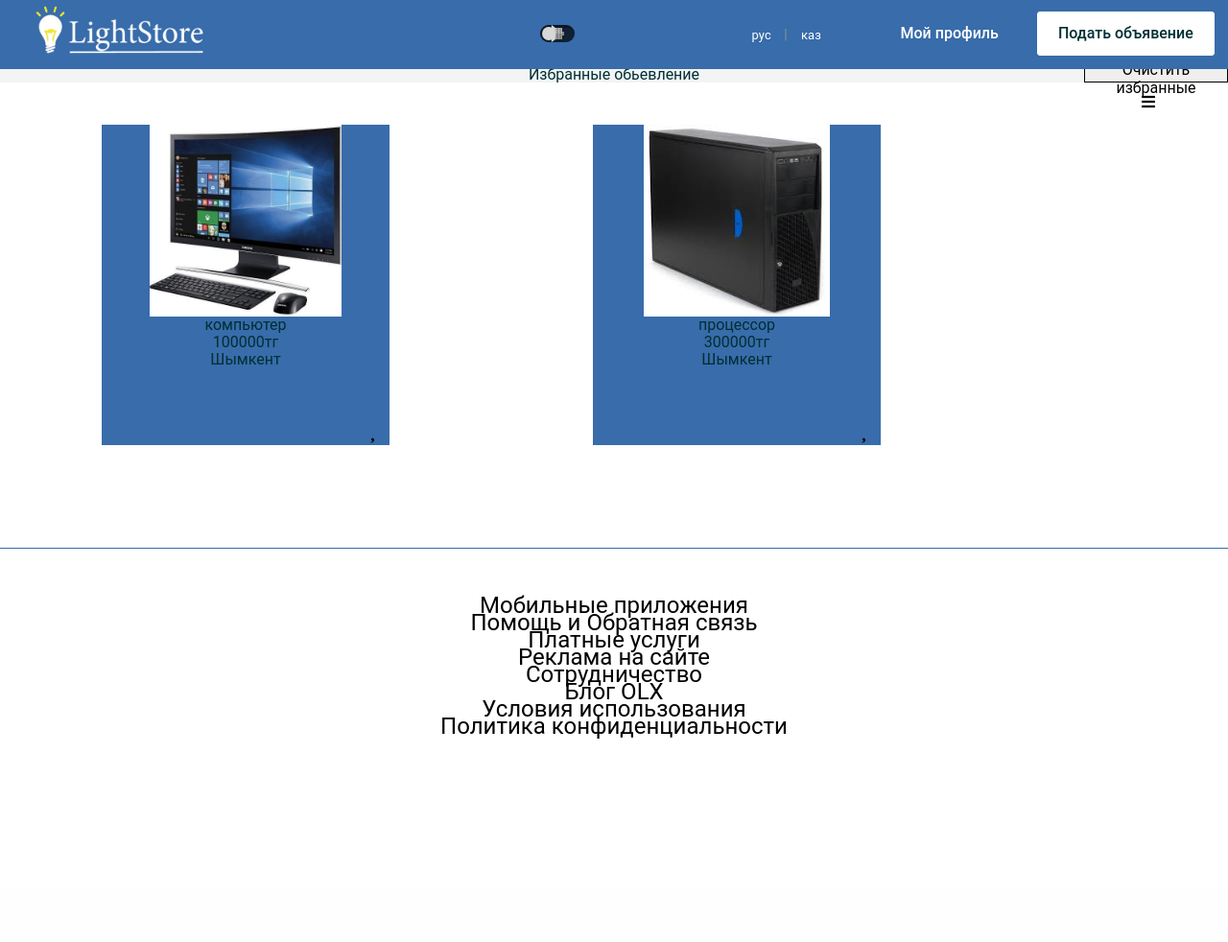
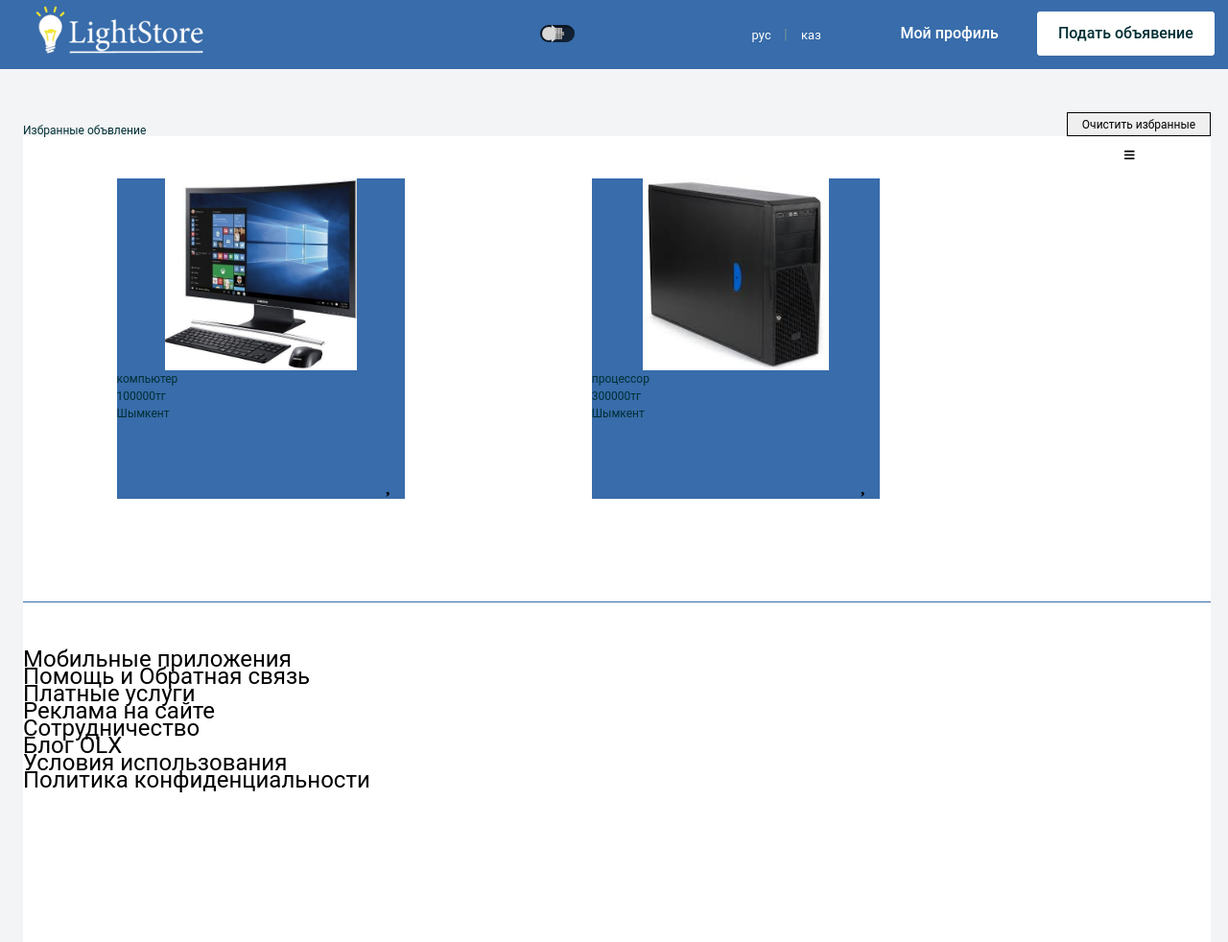
Before and after one commit to Erzhh/LightStore, a PHP site: page /aa.php in a window 1280 px wide. Shown: the whole page at 96% size. Before the commit the page ends 770 px from the top, so only its background shows below. Run offline with PHP 8.4, Linux system fonts and the light colour scheme; some web fonts are replaced.

Commit message:
арпа

```diff
--- a/aa.php
+++ b/aa.php
@@ -19,6 +19,7 @@
 </head>
 <body>
 
+<div class="wrapper">
 <?php include "includes/header.php";?>
 
 
@@ -31,7 +32,7 @@
 
 
 
-<h2 style="margin-top:70px "><?=$L['izbrannoe']?></h2>
+<h2 style="margin-top:130px "><?=$L['izbrannoe']?></h2>
 
 
 
@@ -109,6 +110,7 @@
 
 
 </div>
+</div>
 
 <script>
     document.getElementsByClassName('btn1')[0].onclick = function(){
--- a/setting/language.php
+++ b/setting/language.php
@@ -11,7 +11,7 @@
     $Lang = [
         'kz'=>[
             'profile' => 'Менің профилім',
-            'advert' => 'объявение жарнамалау',
+            'advert' => 'объявление жарнамалау',
             'enter' => 'Кіру',
             'registration' => 'Тіркеу',
             'advert_j' => 'Жарнама',
@@ -67,7 +67,7 @@
 
         'ru'=>[
             'profile' => ' Мой профиль',
-            'advert' => 'Подать объявение',
+            'advert' => 'Подать объявление',
             'enter' => 'Войти',
             'registration' => 'Регистрация',
             'advert_j' => 'Объявление',
@@ -118,7 +118,7 @@
             'DISCription' => 'Описание',
             'PUBLik' => 'Опубликовать',
             'FIle' => 'Добавить файл',
-            'izbrannoe' =>'Избранные обьевление',
+            'izbrannoe' =>'Избранные объвление',
             'Dizbrannoe'=>'Очистить избранные',
             'photo'=>'Фото'
         ],
```
